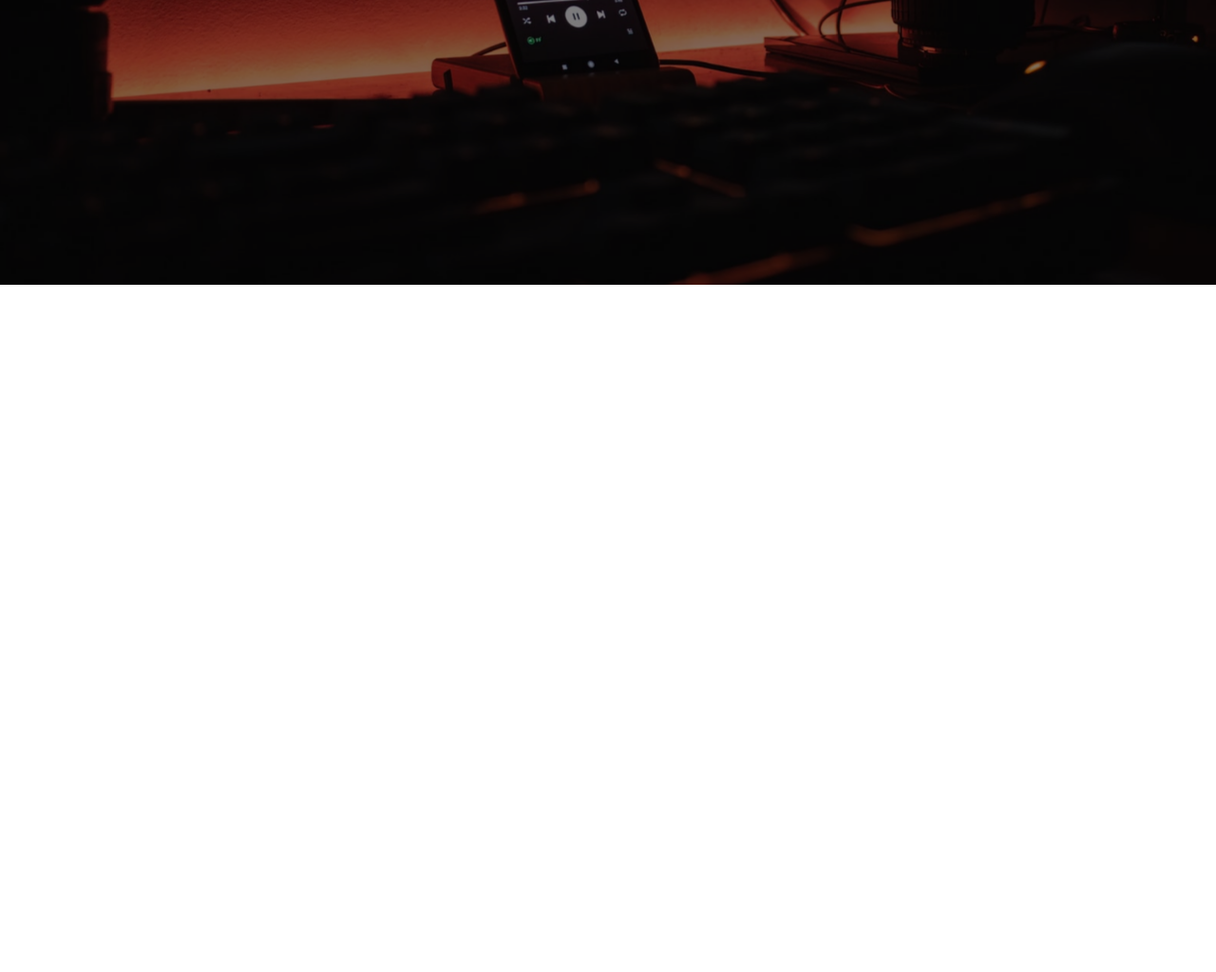
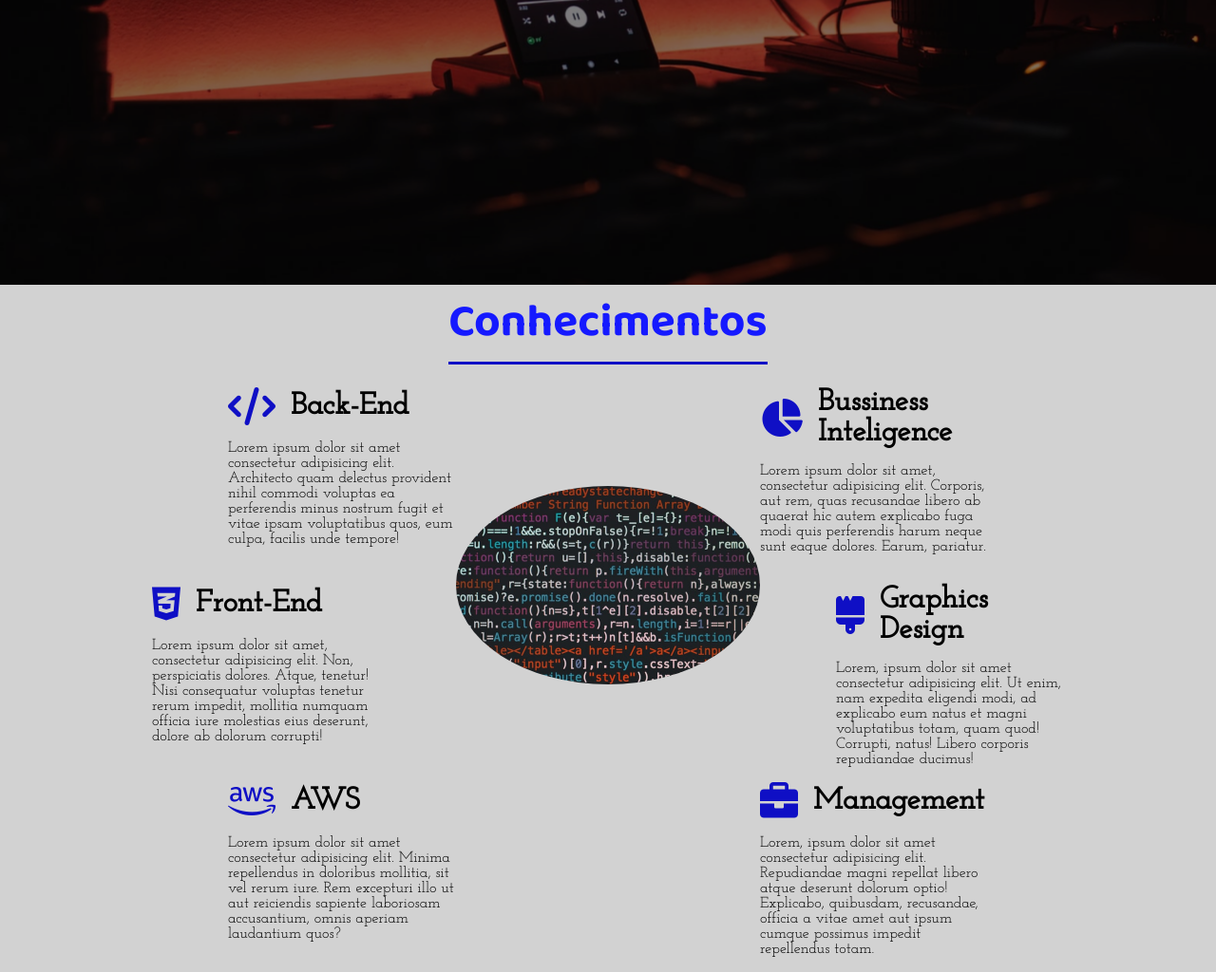
Before and after one commit to solitariewolf/portfolio, a plain HTML site: page index.html in a window 1280 px wide. Shown: the part 500-1524 px from the top of the page at 95% size. Before the commit the page ends 800 px from the top, so only its background shows below. Drawn offline with Linux system fonts and the light colour scheme.

Commit message:
:package: grid

```diff
--- a/index.html
+++ b/index.html
@@ -26,13 +26,13 @@
                 <img src="img/BG.jpg" alt="">
             </div>
             <div class="banner">
-                <h1>Web Developer e Front End</h1>
+                <h1>Full Stack Developer and Graphics Designer</h1>
                 <p>Wesley Atanasio</p>
                 <button>Saiba Mais</button>
             </div>
         </header>
 
-        <div class="sidebar">
+        <aside class="sidebar">
             <nav>
                 <ul class="menu">
                     <li class="menu-item"><a href="#" class="menu-link">Home</a></li>
@@ -47,7 +47,74 @@
                 <a href=""><i class="fa-brands fa-linkedin"></i></a>
                 <a href=""><i class="fa-brands fa-github"></i></a>
             </div>
-        </div>
+        </aside>
+
+        <section class="sessao-conhecimentos">
+            <div class="sessao-header">
+                <h1>Conhecimentos</h1>
+            </div>
+            <div class="conhecimentos">
+                <div class="conhecimento">
+                    <div class="conhecimento-header">
+                        <i class="fa-solid fa-code"></i>
+                        <h3>Back-End</h3>
+                    </div>
+                    <div class="conhecimento-text">
+                        <p>Lorem ipsum dolor sit amet consectetur adipisicing elit. Architecto quam delectus provident nihil commodi voluptas ea perferendis minus nostrum fugit et vitae ipsam voluptatibus quos, eum culpa, facilis unde tempore!</p>
+                    </div>
+                </div>
+                <div class="conhecimento">
+                    <div class="conhecimento-header">
+                        <i class="fa-brands fa-css3-alt"></i>
+                        <h3>Front-End</h3>
+                    </div>
+                    <div class="conhecimento-text">
+                        <p>Lorem ipsum dolor sit amet, consectetur adipisicing elit. Non, perspiciatis dolores. Atque, tenetur! Nisi consequatur voluptas tenetur rerum impedit, mollitia numquam officia iure molestias eius deserunt, dolore ab dolorum corrupti!</p>
+                    </div>
+                </div>
+                <div class="conhecimento">
+                    <div class="conhecimento-header">
+                        <i class="fa-brands fa-aws"></i>
+                        <h3>AWS</h3>
+                    </div>
+                    <div class="conhecimento-text">
+                        <p>Lorem ipsum dolor sit amet consectetur adipisicing elit. Minima repellendus in doloribus mollitia, sit vel rerum iure. Rem excepturi illo ut aut reiciendis sapiente laboriosam accusantium, omnis aperiam laudantium quos?</p>
+                    </div>
+                </div>
+                <div class="conhecimento">
+                    <div class="conhecimento-header">
+                        <i class="fa-solid fa-chart-pie"></i>
+                        <h3>Bussiness Inteligence</h3>
+                    </div>
+                    <div class="conhecimento-text">
+                        <p>Lorem ipsum dolor sit amet, consectetur adipisicing elit. Corporis, aut rem, quas recusandae libero ab quaerat hic autem explicabo fuga modi quis perferendis harum neque sunt eaque dolores. Earum, pariatur.</p>
+                    </div>
+                </div>
+                <div class="conhecimento">
+                    <div class="conhecimento-header">
+                        <i class="fa-solid fa-brush"></i>
+                        <h3>Graphics Design</h3>
+                    </div>
+                    <div class="conhecimento-text">
+                        <p>Lorem, ipsum dolor sit amet consectetur adipisicing elit. Ut enim, nam expedita eligendi modi, ad explicabo eum natus et magni voluptatibus totam, quam quod! Corrupti, natus! Libero corporis repudiandae ducimus!</p>
+                    </div>
+                </div>
+                <div class="conhecimento">
+                    <div class="conhecimento-header">
+                        <i class="fa-solid fa-briefcase"></i>
+                        <h3>Management</h3>
+                    </div>
+                    <div class="conhecimento-text">
+                        <p>Lorem, ipsum dolor sit amet consectetur adipisicing elit. Repudiandae magni repellat libero atque deserunt dolorum optio! Explicabo, quibusdam, recusandae, officia a vitae amet aut ipsum cumque possimus impedit repellendus totam.</p>
+                    </div>
+                </div>
+                <div class="conhecimentos-img-wrapper">
+                    <img src="img/knowledges.jpg" alt="imagem-knowledges">
+                </div>
+            </div>
+        </section>
+
+
     </div>
 </body>
 
--- a/style.css
+++ b/style.css
@@ -231,3 +231,86 @@ header{
 .social-media i:hover{
     background-color: rgba(112, 112, 219, 0.637);
 }
+
+.conhecimentos{
+    display: grid;
+    grid-template-columns: repeat(16, 1fr);
+    grid-template-rows: repeat(6, 6rem);
+    row-gap: .5rem;
+}
+
+.conhecimento:nth-child(1){
+    grid-column: 4 / 7;
+    grid-row: 1 / 3;
+}
+.conhecimento:nth-child(2){
+    grid-column: 3 / 6;
+    grid-row: 3 / 5;
+}
+.conhecimento:nth-child(3){
+    grid-column: 4 / 7;
+    grid-row: 5 / -1;
+}
+.conhecimento:nth-child(4){
+    grid-column: 11 / 14;
+    grid-row: 1 / 3;
+}
+.conhecimento:nth-child(5){
+    grid-column: 12 / 15;
+    grid-row: 3 / 5;
+}
+.conhecimento:nth-child(6){
+    grid-column: 11 / 14;
+    grid-row: 5 / -1;
+}
+
+.sessao-conhecimentos{
+    background-color: rgba(128, 128, 128, 0.356);
+}
+
+.sessao-header{
+    display: flex;
+    align-items: center;
+    justify-content: center;
+}
+
+.sessao-header h1{
+    font-family: var(--font-primary);
+    font-size: 3rem;
+    color: rgb(21, 25, 255);
+    border-bottom: solid 3px #0f0fc5;
+    margin-bottom: 1.5rem;
+}
+
+.conhecimento-header{
+    display: flex;
+    align-items: center;
+}
+
+.conhecimento-header i{
+    font-size: 2.5rem;
+    color: #0f0fc5;
+}
+
+.conhecimento-header h3{
+    font-family: var(--font-secundary);
+    font-size: 2rem;
+    padding-left: 1rem;
+}
+
+.conhecimento-text{
+    font-family: var(--font-secundary);
+    margin-top: 1rem;
+}
+
+.conhecimentos-img-wrapper{
+    grid-column: 7 / 11;
+    grid-row: 2 / 6;
+    width: 100%;
+}
+
+.conhecimentos-img-wrapper img{
+    object-fit: cover;
+    width: 100%;
+    border-radius: 50%;
+}
```
Also changed, not shown: img/knowledges.jpg (added).
